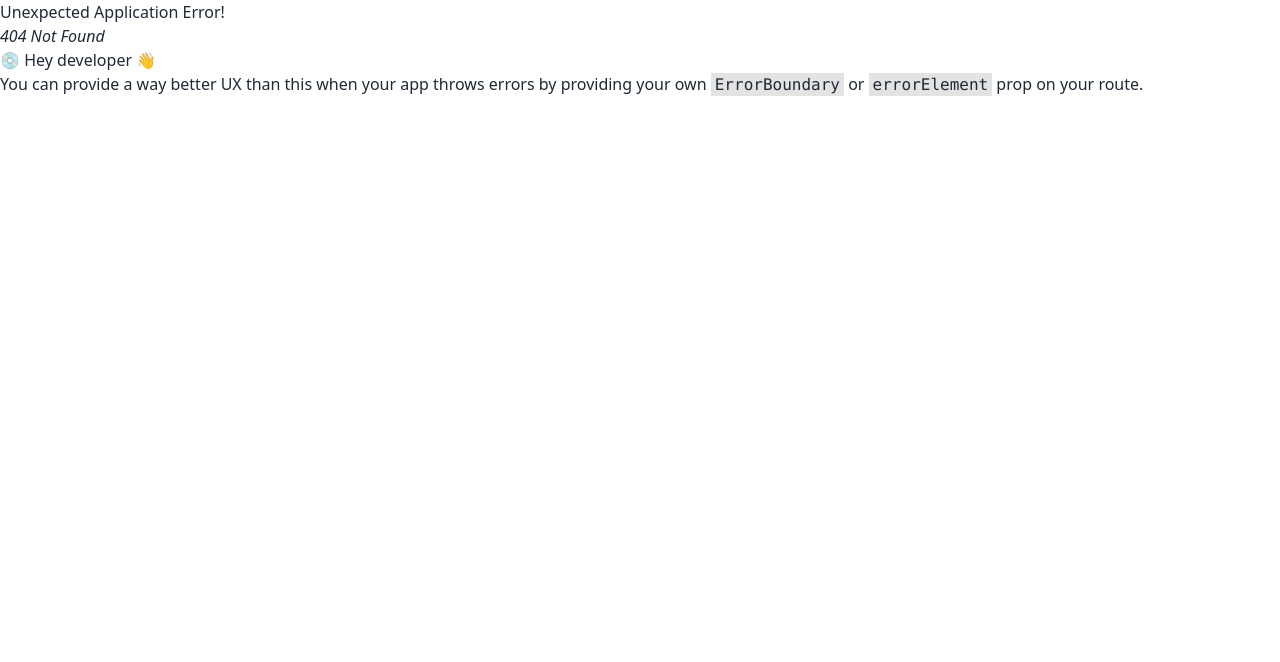
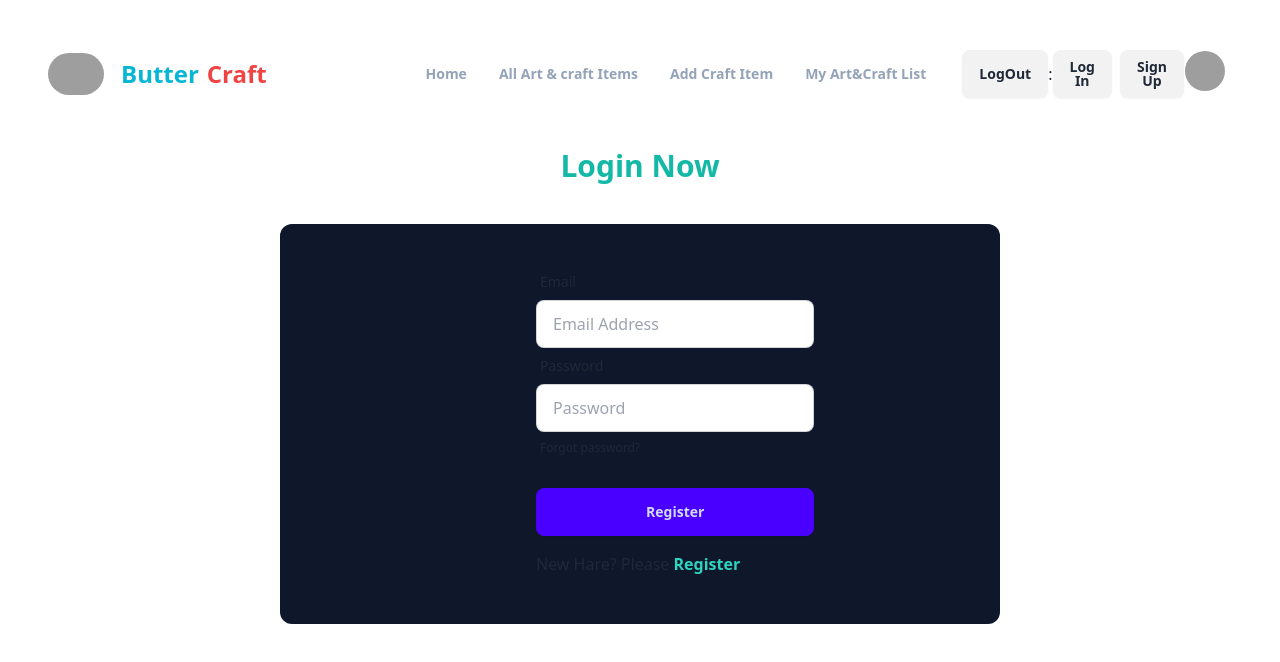
Before and after one commit to mdsaidul44/project-ten-client, a React (Vite) app: page /login in a window 1280 px wide. Before the commit this address had no page. Shown: the top 662 px of the page. Built offline with nearby package versions, Linux system fonts and the light colour scheme; grey boxes are pictures that could not be loaded.

Commit message:
login page design done

```diff
--- a/src/Router/Router.jsx
+++ b/src/Router/Router.jsx
@@ -4,6 +4,7 @@ import {
   } from "react-router-dom";
 import Home from "../components/Home/Home";
 import Register from "../components/Register";
+import Login from "../components/Login";
 
 
   const router = createBrowserRouter([
@@ -18,6 +19,10 @@ import Register from "../components/Register";
        {
         path: '/register',
         element: <Register/>
+       },
+       {
+        path: '/login',
+        element: <Login/>
        }
       ]
     },
--- /dev/null
+++ b/src/components/Login.jsx
@@ -0,0 +1,33 @@
+import { Link } from "react-router-dom";
+
+
+const Login = () => {
+    return (
+        <div className="mt-10">
+            <h1 className="text-3xl text-center font-bold text-teal-500"> Login Now</h1>
+            <div className="bg-slate-900 h-[400px] rounded-xl w-3/5 pl-64 py-10 mt-10 mx-auto">
+                <form >
+                    <div>
+                        <label className="label">
+                            <span className="label-text">Email</span>
+                        </label>
+                        <input className="input input-bordered w-3/5" type="email" name="email" placeholder="Email Address" id="" />
+                    </div>
+                    <div>
+                        <label className="label">
+                            <span className="label-text">Password</span>
+                        </label>
+                        <input className="input input-bordered w-3/5  " type="password" name="password" placeholder="Password" id="" />
+                        <label className="label">
+                            <a href="#" className="label-text-alt link link-hover">Forgot password?</a>
+                        </label>
+                    </div>
+                    <input className="btn btn-primary w-3/5 mt-6" type="submit" value="Register" />
+                </form>
+                <p className="mt-4">New Hare? Please <Link to='/Register' className="text-teal-400 font-bold">Register</Link></p>
+            </div>
+        </div>
+    );
+};
+
+export default Login;
--- a/src/components/Register.jsx
+++ b/src/components/Register.jsx
@@ -6,7 +6,7 @@ const Register = () => {
     return (
         <div className="mt-10">
             <h1 className="text-3xl text-center font-bold text-teal-500">Please Register Now</h1>
-            <div className="bg-slate-800  rounded-xl w-3/5 pl-64 py-10 mt-10 mx-auto">
+            <div className="bg-slate-900  rounded-xl w-3/5 pl-64 py-10 mt-10 mx-auto">
                 <form >
                     <div >
                         <label className="label">
```
